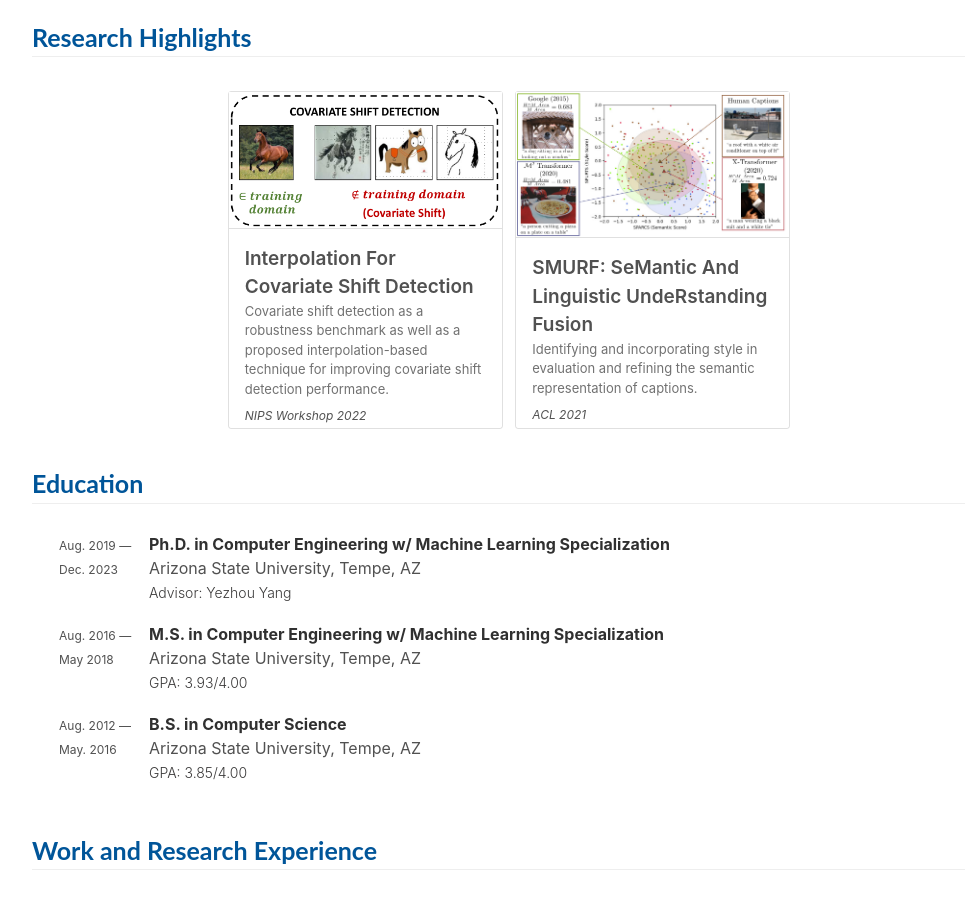
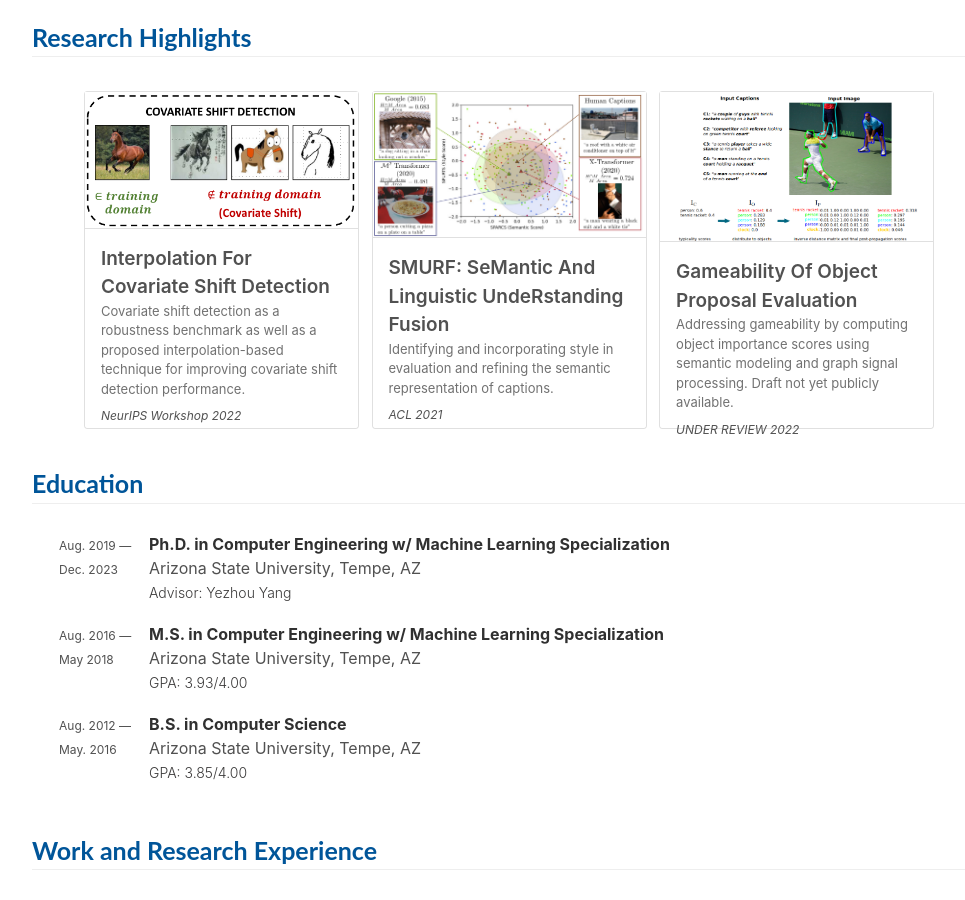
Before and after one commit to JoshuaFeinglass/JoshuaFeinglass.github.io, a Jekyll site: the page built from index.md, in a window 1280 px wide and 900 px high, scrolled down 732 px. Shown: the whole window, without its empty margins (131-1096 px from the left). Built offline with Jekyll 4.4.1, drawn with Linux system fonts in a browser that asks for light colours; nearby versions of some CDN libraries; some web fonts are replaced; some of the changed text lies outside the part shown.

Commit message:
added project

```diff
--- a/_data/publications.yaml
+++ b/_data/publications.yaml
@@ -8,7 +8,7 @@
     - Tejas Gokhale
     - Joshua Feinglass
   venue: NeurIPS 2022 Workshop INTERPOLATE
-  venue-shorthand: NIPS Workshop
+  venue-shorthand: NeurIPS Workshop
   location: New Orleans, LA
   year: 2022
   url: https://openreview.net/forum?id=YkPjTHZDdm
@@ -48,3 +48,15 @@
       year={2021},
       url={https://aclanthology.org/2021.acl-long.175/}
     }
+
+- id: game
+  title: "Gameability of Object Proposal Evaluation"
+  authors:
+    - Joshua Feinglass
+    - Yezhou Yang
+  venue-shorthand: UNDER REVIEW
+  year: 2022
+  image: /images/papers/game.png
+  feature-title: "Gameability of Object Proposal Evaluation"
+  feature-description: "Addressing gameability by computing object importance scores using semantic modeling and graph signal processing. Draft not yet publicly available."
+  featured: True
```
Also changed, not shown: images/papers/game.png (added), 5 other files.
